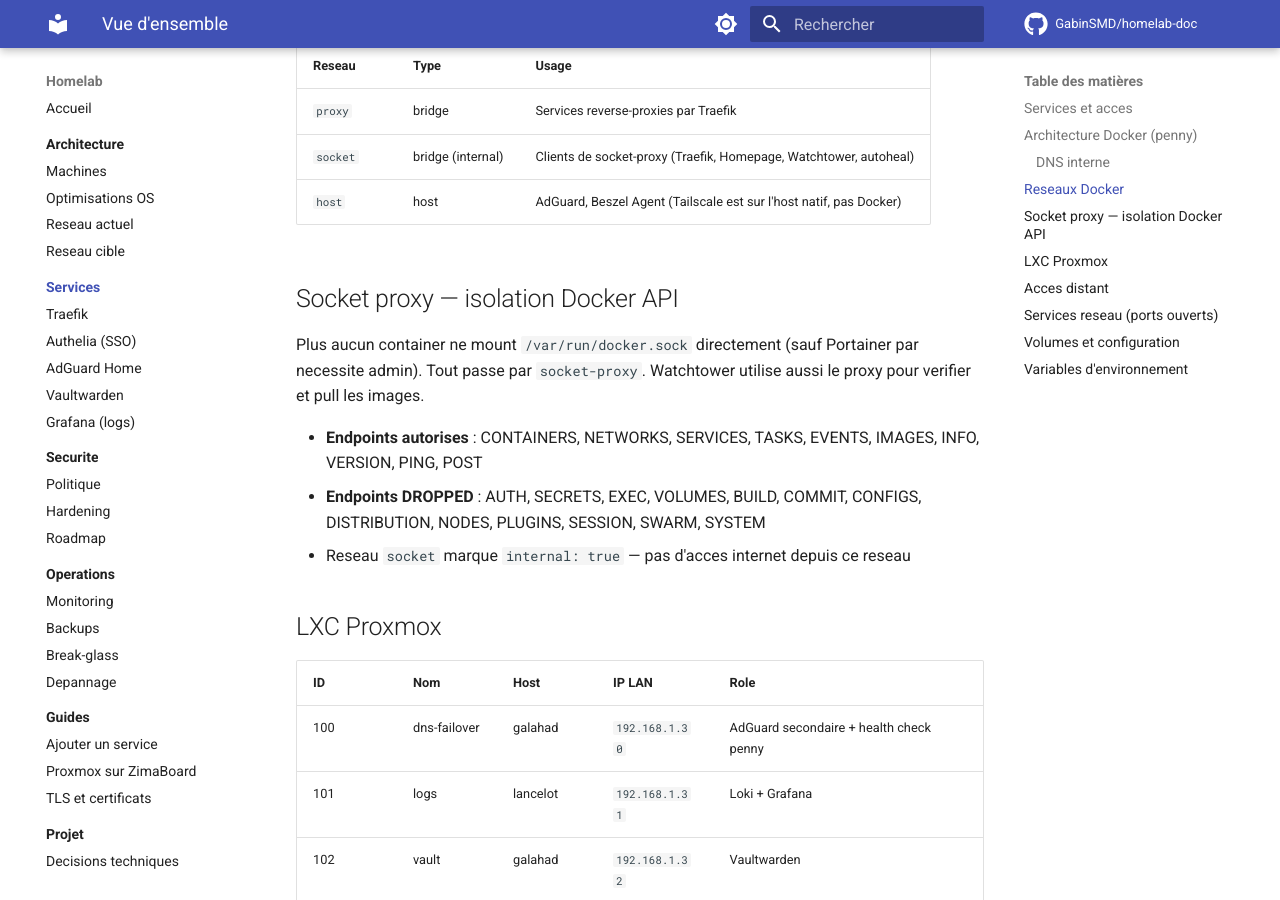
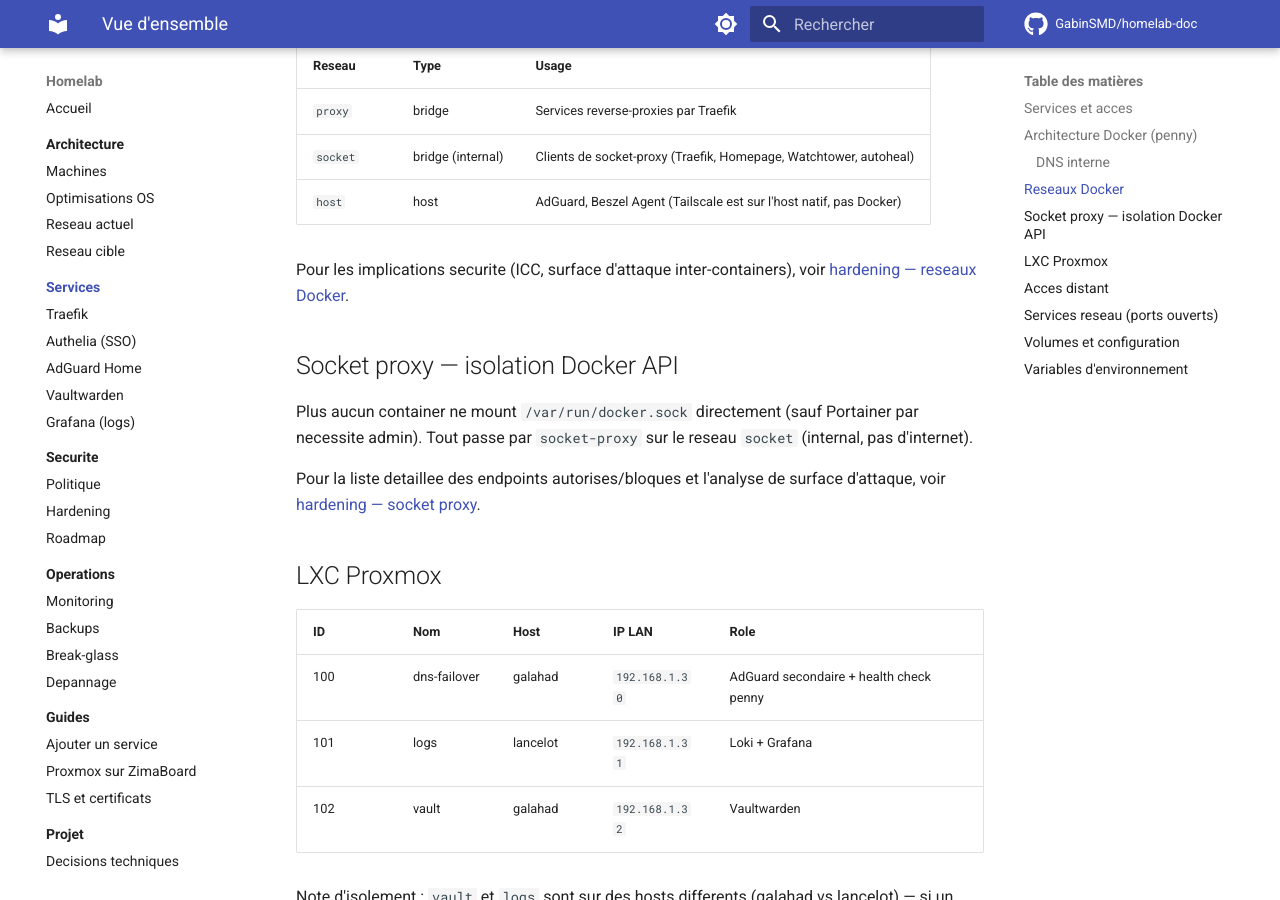
Before and after one commit to GabinSMD/homelab-doc, an MkDocs documentation site: the page built from docs/services/index.md, in a window 1280 px wide and 900 px high, scrolled down 2290 px. Built offline with MkDocs 1.6.1 and Material for MkDocs 9.7.7, drawn with Linux system fonts in a browser that asks for light colours; comment, search, counter and statistics services are not loaded.

Commit message:
fix: deduplicate socket-proxy and docker networks info
Socket proxy endpoint list and Docker networks security details
now live in securite/hardening.md only (single source of truth).
services/index.md keeps brief descriptions with links to hardening.

Co-Authored-By: Claude Opus 4.6 (1M context) <noreply@anthropic.com>

```diff
--- a/docs/services/index.md
+++ b/docs/services/index.md
@@ -75,13 +75,13 @@ Les containers sur `proxy` qui doivent resoudre `*.home.gabin-simond.fr` (pour c
 | `socket` | bridge (internal) | Clients de socket-proxy (Traefik, Homepage, Watchtower, autoheal) |
 | `host` | host | AdGuard, Beszel Agent (Tailscale est sur l'host natif, pas Docker) |
 
+Pour les implications securite (ICC, surface d'attaque inter-containers), voir [hardening — reseaux Docker](../securite/hardening.md#reseaux-docker--isolation-et-icc).
+
 ## Socket proxy — isolation Docker API
 
-Plus aucun container ne mount `/var/run/docker.sock` directement (sauf Portainer par necessite admin). Tout passe par `socket-proxy`. Watchtower utilise aussi le proxy pour verifier et pull les images.
+Plus aucun container ne mount `/var/run/docker.sock` directement (sauf Portainer par necessite admin). Tout passe par `socket-proxy` sur le reseau `socket` (internal, pas d'internet).
 
-- **Endpoints autorises** : CONTAINERS, NETWORKS, SERVICES, TASKS, EVENTS, IMAGES, INFO, VERSION, PING, POST
-- **Endpoints DROPPED** : AUTH, SECRETS, EXEC, VOLUMES, BUILD, COMMIT, CONFIGS, DISTRIBUTION, NODES, PLUGINS, SESSION, SWARM, SYSTEM
-- Reseau `socket` marque `internal: true` — pas d'acces internet depuis ce reseau
+Pour la liste detaillee des endpoints autorises/bloques et l'analyse de surface d'attaque, voir [hardening — socket proxy](../securite/hardening.md#socket-proxy).
 
 ## LXC Proxmox
 
```
